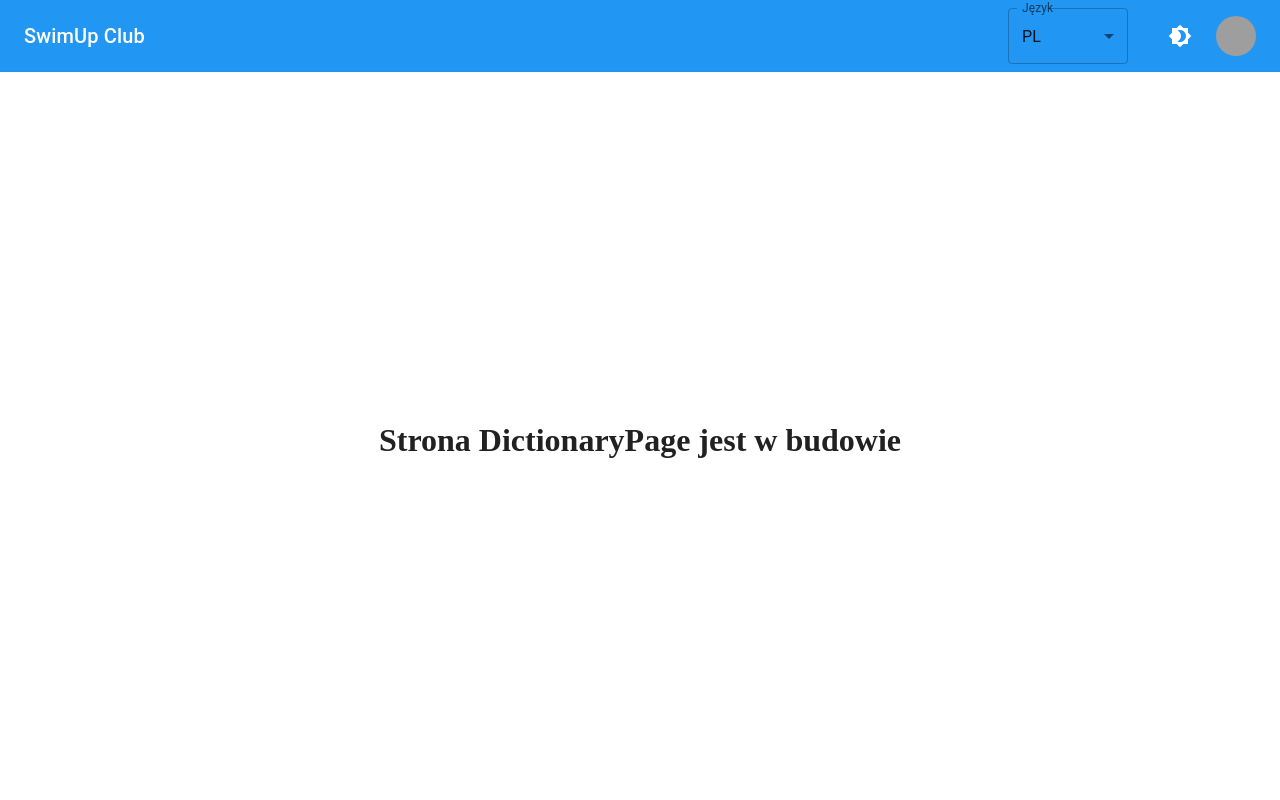
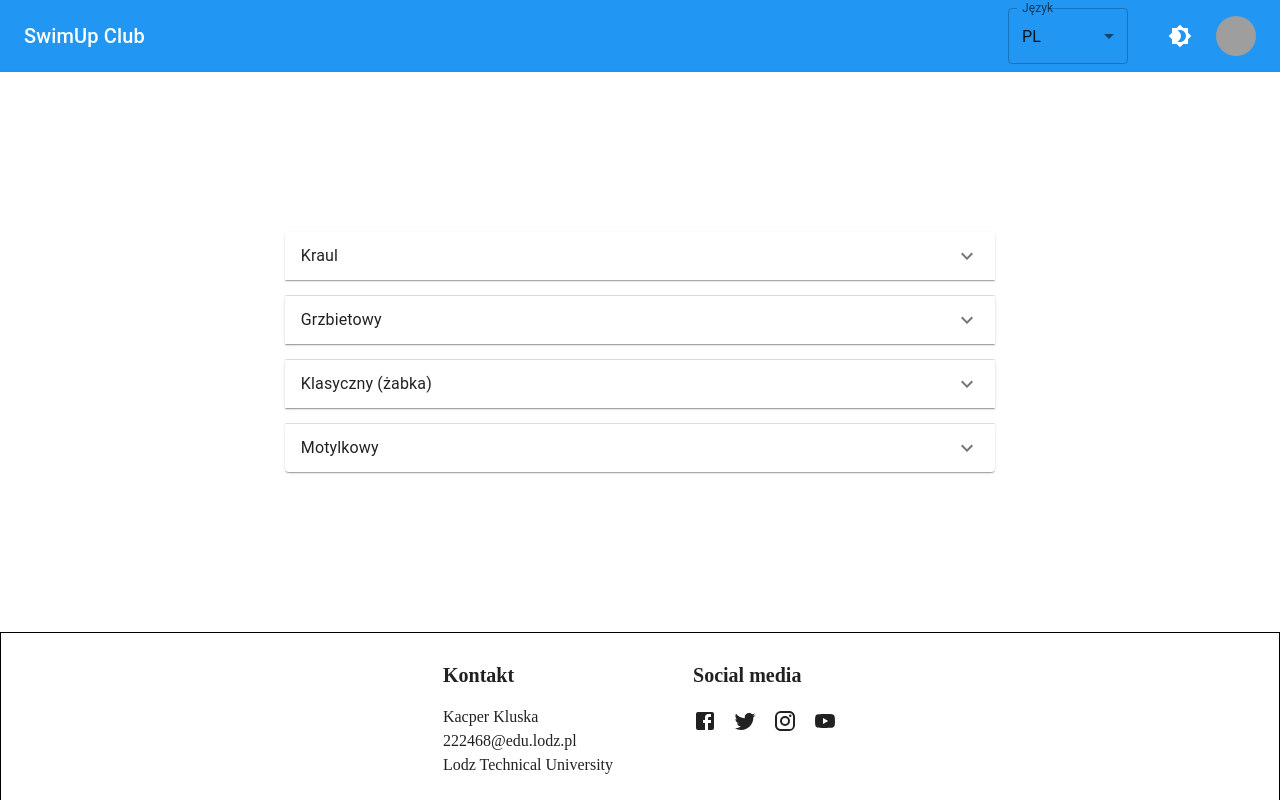
Before and after one commit to KacperKluska/SwimUpClubClient, a React (Create React App) app: page /dictionary in a window 1280 px wide. Shown: the top 800 px of the page. Built offline with nearby package versions, Linux system fonts and the light colour scheme; grey boxes are pictures that could not be loaded.

Commit message:
added topics to dictionary page

```diff
--- a/src/pages/DictionaryPage/DictionaryPage.component.tsx
+++ b/src/pages/DictionaryPage/DictionaryPage.component.tsx
@@ -1,8 +1,33 @@
-import { BuildInProgress } from '../../components/BuildInProgress/BuildInProgress.component';
+import Accordion from '@mui/material/Accordion';
+import AccordionSummary from '@mui/material/AccordionSummary';
+import AccordionDetails from '@mui/material/AccordionDetails';
+import Typography from '@mui/material/Typography';
+import ExpandMoreIcon from '@mui/icons-material/ExpandMore';
 import { CenteredPaper } from '../CenteredPaper/CenteredPaper.component';
+import { translate } from '../../translations/src';
+import { StyledTopics } from './DictionaryPage.styles';
+
+const topics = ['frontCrawl', 'backstroke', 'breaststroke', 'butterfly'];
 
 export const DictionaryPage = () => (
   <CenteredPaper>
-    <BuildInProgress text="DictionaryPage" />
+    <StyledTopics>
+      {topics.map((topic) => (
+        <Accordion>
+          <AccordionSummary
+            expandIcon={<ExpandMoreIcon />}
+            aria-controls="panel1a-content"
+            id="panel1a-header"
+          >
+            <Typography>{translate(`dictionary.styles.${topic}`)}</Typography>
+          </AccordionSummary>
+          <AccordionDetails>
+            <Typography>
+              {translate(`dictionary.descriptions.${topic}`)}
+            </Typography>
+          </AccordionDetails>
+        </Accordion>
+      ))}
+    </StyledTopics>
   </CenteredPaper>
 );
--- /dev/null
+++ b/src/pages/DictionaryPage/DictionaryPage.styles.ts
@@ -0,0 +1,11 @@
+import styled from 'styled-components';
+
+export const StyledTopics = styled.section`
+  display: flex;
+  flex-direction: column;
+  gap: 1rem;
+
+  width: 60%;
+
+  margin: auto;
+`;
--- a/src/translations/src/messages/en-US.js
+++ b/src/translations/src/messages/en-US.js
@@ -37,5 +37,23 @@ export default {
       copy: 'Copy',
       copiedMessage: 'Meantime copied!',
     },
+    dictionary: {
+      styles: {
+        frontCrawl: 'Front Crawl',
+        backstroke: 'Backstroke',
+        breaststroke: 'Breaststroke',
+        butterfly: 'Butterfly',
+      },
+      descriptions: {
+        frontCrawl:
+          'The front crawl is likely the first swimming stroke you think of when you picture swimming. It is commonly called the freestyle stroke as most swimmers choose to use this stroke in freestyle events as it is the fastest. To execute the front crawl, you lie on your stomach with your body parallel to the water. Propel yourself forward with alternating arm movements in a sort of windmill motion that starts by pushing underwater and recovers above water. Your legs should propel you with a flutter kick, which is performed with pointed feet as your legs move up and down in alternation. Do not bend your legs at the knee. Time your breathing to match your swimming strokes by turning your head to the side while your arm is in the recovery (above water) position. Do not turn your head too far and face upward or you will actually sink into the water rather than remain above it.',
+        backstroke:
+          'The backstroke requires similar movements to the front crawl, but it is done, as the name suggests, on your back. Doctors often recommend this stroke to individuals with back problems as it provides a great back workout. To perform the backstroke, while floating on your back, alternate your arms with a windmill-like motion to propel yourself backwards. Like the front crawl, your arms should start the circular motion by pushing underwater and recovering above water. Your legs should engage in a flutter kick. Your face should be above the surface as you look straight up. Keep your body as straight as possible, with a slight decline in the lower body to keep your legs underwater. Don’t allow your hips to get too low or your body to bend too much or it will slow you down. Keep your legs close together and use the motion from your hips to get a more powerful kick. Your face will remain out of the water, but you will still want to be cognizant of your breathing rhythm. Again, match your breaths to your strokes.',
+        breaststroke:
+          'The breaststroke is the slowest competitive swimming stroke, and it is the most commonly learned stroke. It’s often taught to beginner swimmers because it does not require putting your head underwater. However, in competitive swimming, swimmers do submerge their head and breathe at designated points in the stroke. This stroke is performed with your stomach facing down. Your arms move simultaneously beneath the surface of the water in a half circular movement in front of your body. Your legs perform the whip kick at the same time. The whip kick is executed by bringing your legs from straight behind you close to your body by bending both at your knees and at your hips. Your legs then move outward and off to the side before extending and coming back together. This swimming technique is often compared to a frog’s movement. Time each arm stroke to match your leg movements for more effective propulsion by resting the arms while the legs kick, and straightening the legs while the arms push you forward. This way, there is always something working to continue forward movement.',
+        butterfly:
+          'The butterfly is an advanced swimming stroke that provides an excellent workout. It can be more difficult and tiring to learn, but it is also a lot of fun. It is the second fastest competitive stroke, and the favorite stroke of Olympic legend Michael Phelps. To perform the butterfly stroke, start horizontal with your stomach facing the bottom of the pool. Bring your arms simultaneously over your head and push them into the water to propel you forward and bring them up out of the water again to repeat. As you move your arms into the water, you will push your head and shoulders above the surface of the water. Your legs will perform a dolphin kick, which requires your legs to stay together and straight as you kick them similarly to how a dolphin’s lower body and tail moves. Move your body in a fluid wave-like motion. The best time to take a breath will be when your arms are just starting to come out of the water, just before you begin the next forward thrust. Lift your head straight in front of you during this move and do not turn your head to the side.',
+      },
+    },
   },
 };
--- a/src/translations/src/messages/pl-PL.js
+++ b/src/translations/src/messages/pl-PL.js
@@ -38,5 +38,23 @@ export default {
       copy: 'Kopiuj',
       copiedMessage: 'Międzyczas skopiowany',
     },
+    dictionary: {
+      styles: {
+        frontCrawl: 'Kraul',
+        backstroke: 'Grzbietowy',
+        breaststroke: 'Klasyczny (żabka)',
+        butterfly: 'Motylkowy',
+      },
+      descriptions: {
+        frontCrawl:
+          'Kraul jest prawdopodobnie pierwszym ruchem pływania, o którym myślisz, gdy wyobrażasz sobie pływanie. Jest powszechnie nazywany stylem dowolnym, ponieważ większość pływaków decyduje się na użycie tego stylu w zawodach freestyle, ponieważ jest najszybszy. Aby wykonać kraul przedni, kładziesz się na brzuchu z ciałem równoległym do wody. Poruszaj się naprzód, wykonując naprzemienne ruchy ramion w rodzaju ruchu wiatraka, który zaczyna się od pchania pod wodą i powraca do zdrowia nad wodą. Twoje nogi powinny napędzać cię kopnięciem trzepotającym, które wykonuje się za pomocą spiczastych stóp, gdy nogi poruszają się naprzemiennie w górę i w dół. Nie zginaj nóg w kolanie. Ustaw czas oddechu, aby dopasować się do ruchów pływackich, obracając głowę w bok, gdy ramię znajduje się w pozycji odpoczynku (nad wodą). Nie odwracaj głowy zbyt daleko i kieruj się do góry, bo w rzeczywistości zatoniesz w wodzie, zamiast pozostawać nad nią. ',
+        backstroke:
+          'Styl grzbietowy wymaga podobnych ruchów jak kraul, ale jak sama nazwa wskazuje, wykonuje się go na plecach. Lekarze często zalecają ten udar osobom z problemami z plecami, ponieważ zapewnia doskonały trening pleców. Aby wykonać styl grzbietowy, unosząc się na plecach, zmieniaj ramiona ruchem przypominającym wiatrak, aby odepchnąć się do tyłu. Podobnie jak kraul, twoje ramiona powinny rozpocząć ruch okrężny, pchając pod wodą i wynurzając się nad wodą. Twoje nogi powinny wykonać trzepotanie. Twoja twarz powinna znajdować się nad powierzchnią, gdy patrzysz prosto w górę. Trzymaj ciało tak prosto, jak to możliwe, z lekkim spadkiem dolnej części ciała, aby utrzymać nogi pod wodą. Nie pozwól, aby twoje biodra opadły zbyt nisko lub twoje ciało zbytnio się zginało, bo to cię spowolni. Trzymaj nogi blisko siebie i używaj ruchu bioder, aby uzyskać mocniejszy kopniak. Twoja twarz pozostanie poza wodą, ale nadal będziesz chciał być świadomy swojego rytmu oddychania. Ponownie dopasuj oddechy do uderzeń. ',
+        breaststroke:
+          'Żabka jest najwolniejszym stylem pływania w zawodach i jest to ruch najczęściej wyuczony. Często uczy się go początkujących pływaków, ponieważ nie wymaga wkładania głowy pod wodę. Jednak w pływaniu wyczynowym pływacy zanurzają głowę i oddychają w wyznaczonych punktach ruchu. Ten skok jest wykonywany z brzuchem skierowanym w dół. Twoje ramiona poruszają się jednocześnie pod powierzchnią wody w półkolistym ruchu przed twoim ciałem. Twoje nogi wykonują jednocześnie kopnięcie z bata. Rzut z bata jest wykonywany przez przyciągnięcie nóg prosto z tyłu do ciała poprzez zgięcie zarówno w kolanach, jak i w biodrach. Twoje nogi następnie przesuwają się na zewnątrz i na bok, a następnie rozciągają się i wracają do siebie. Ta technika pływania jest często porównywana do ruchu żaby. Synchronizuj każdy ruch ramion, aby dopasować ruchy nóg do bardziej efektywnego napędu, opierając ramiona podczas kopania nóg i prostując nogi, podczas gdy ramiona pchają cię do przodu. W ten sposób zawsze coś działa, aby kontynuować ruch do przodu. ',
+        butterfly:
+          'Motyl to zaawansowany ruch pływacki, który zapewnia doskonały trening. Nauka może być trudniejsza i męcząca, ale daje też dużo frajdy. Jest to drugie najszybsze uderzenie w zawodach i ulubione uderzenie legendy olimpijskiej Michaela Phelpsa. Aby wykonać ruch motylkowy, zacznij poziomo, z brzuchem skierowanym do dna basenu. Przenieś ręce jednocześnie nad głowę i wepchnij je do wody, aby popchnąć cię do przodu i ponownie wyciągnij je z wody, aby powtórzyć. Wsuwając ręce do wody, wypychasz głowę i ramiona nad powierzchnię wody. Twoje nogi wykonają kopnięcie delfina, co wymaga trzymania nóg razem i prosto podczas kopania, podobnie jak porusza się dolna część ciała i ogon delfina. Poruszaj ciałem płynnym ruchem przypominającym falę. Najlepszym momentem na wdech będzie moment, w którym ramiona dopiero zaczynają wynurzać się z wody, tuż przed kolejnym pchnięciem do przodu. Podczas tego ruchu unieś głowę prosto przed siebie i nie odwracaj głowy w bok. ',
+      },
+    },
   },
 };
```
